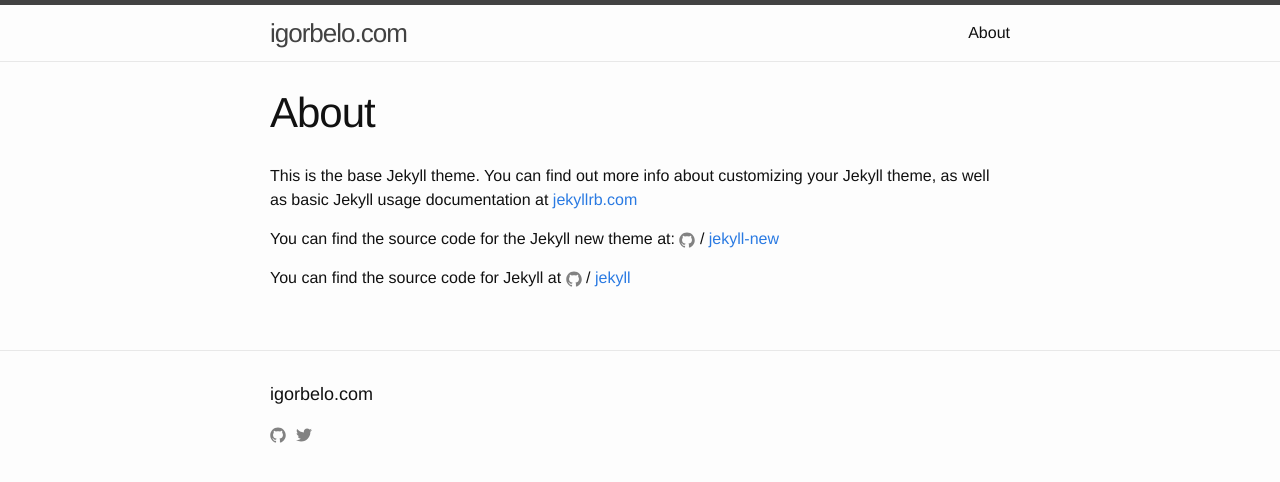
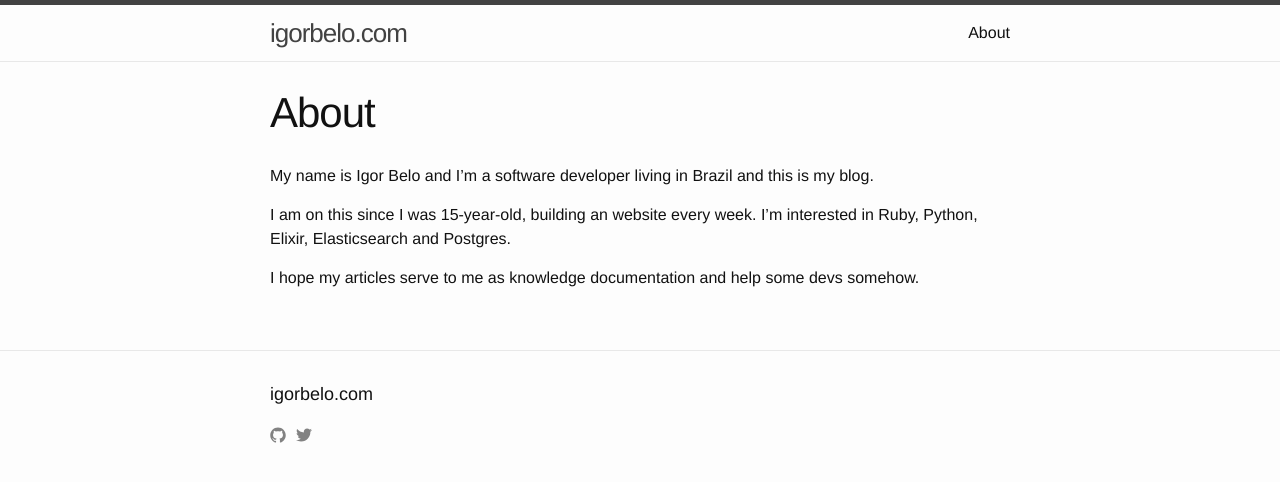
Before and after one commit to igorbelo/igorbelo.github.io, a Jekyll site: the page built from about.md, in a window 1280 px wide. Shown: the top 482 px of the page. Built offline with Jekyll 4.4.1, drawn with Linux system fonts in a browser that asks for light colours.

Commit message:
wrote about me

```diff
--- a/about.md
+++ b/about.md
@@ -3,13 +3,8 @@ layout: page
 title: About
 permalink: /about/
 ---
+My name is Igor Belo and I’m a software developer living in Brazil and this is my blog.
 
-This is the base Jekyll theme. You can find out more info about customizing your Jekyll theme, as well as basic Jekyll usage documentation at [jekyllrb.com](http://jekyllrb.com/)
+I am on this since I was 15-year-old, building an website every week. I’m interested in Ruby, Python, Elixir, Elasticsearch and Postgres.
 
-You can find the source code for the Jekyll new theme at:
-{% include icon-github.html username="jglovier" %} /
-[jekyll-new](https://github.com/jglovier/jekyll-new)
-
-You can find the source code for Jekyll at
-{% include icon-github.html username="jekyll" %} /
-[jekyll](https://github.com/jekyll/jekyll)
+I hope my articles serve to me as knowledge documentation and help some devs somehow.
```
